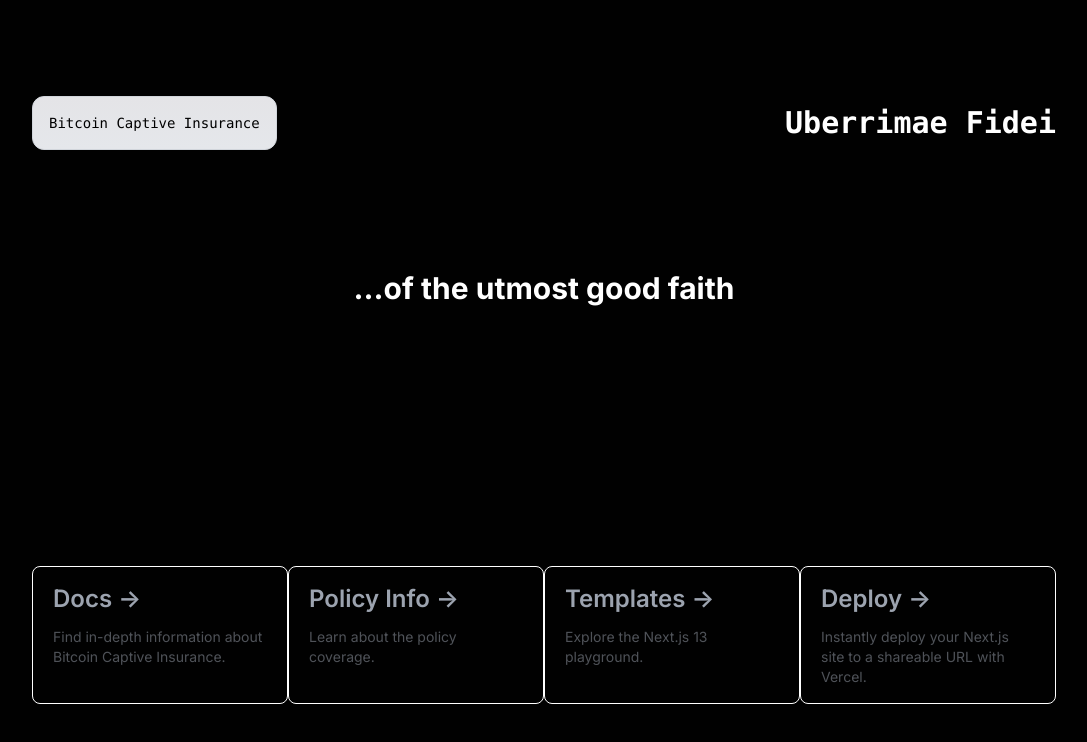
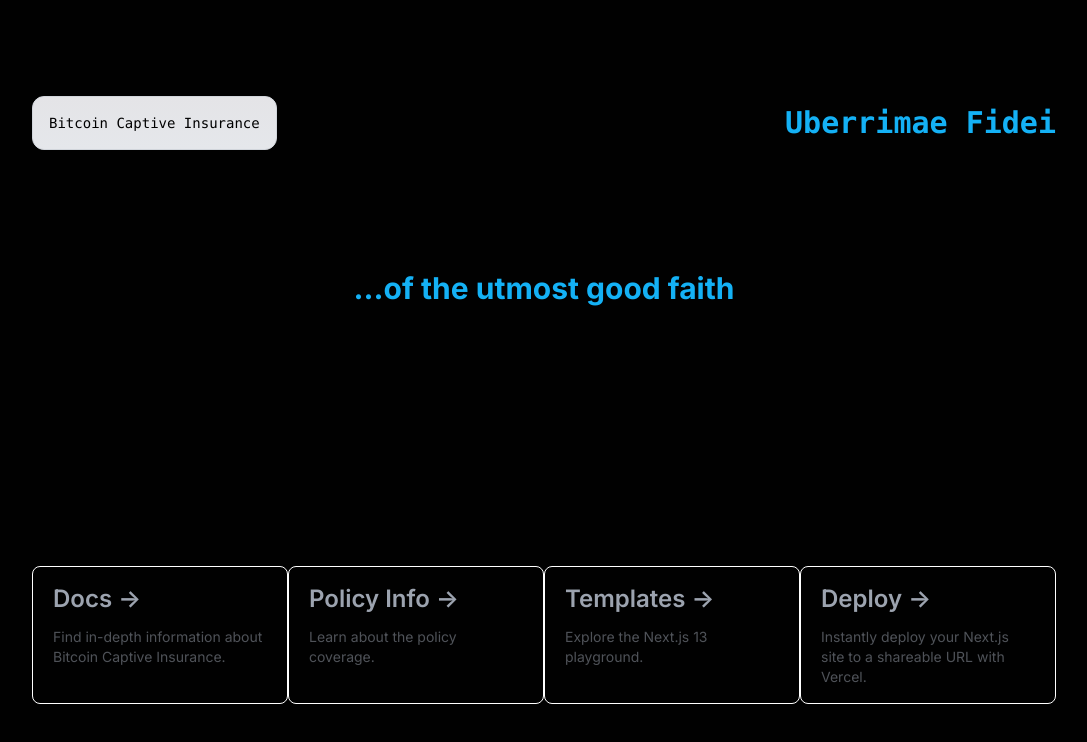
Before and after one commit to Enjoyweaver/Bitcoin, a Next.js app: page / in a window 1280 px wide. Shown: the top 742 px of the page, without its empty margins (96-1183 px from the left). Built offline with nearby package versions, Linux system fonts and the light colour scheme.

Commit message:
Update globals.css

```diff
--- a/app/globals.css
+++ b/app/globals.css
@@ -22,7 +22,7 @@
 .custom-text {
     font-size: 30px;
     font-weight: bold;
-    color: white;
+    color: #14B1F5;
 }
 .custom-text em {
     color: blue;
```
